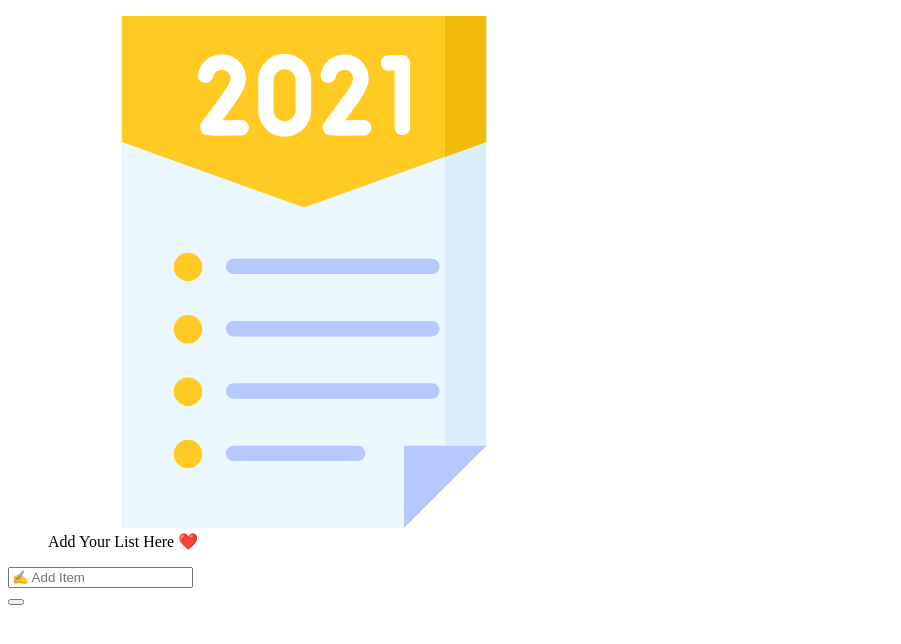
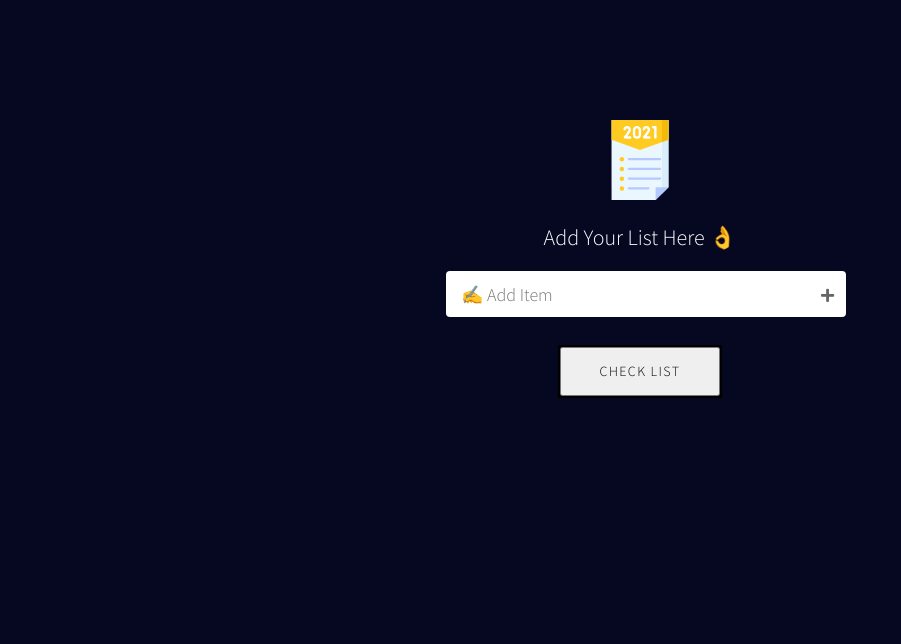
Before and after one commit to muktinathrajbanshi/restaurant, a React (Create React App) app: page / in a window 1280 px wide. Shown: the top 644 px of the page, without its empty margins (0-901 px from the left). Built offline with nearby package versions, Linux system fonts and the light colour scheme.

Commit message:
adding items in todo list

```diff
--- a/src/components/todoreact/style.css
+++ b/src/components/todoreact/style.css
@@ -0,0 +1,228 @@
+@import url("https://fonts.googleapis.com/css2?family=Source+Sans+Pro:wght@300&display=swap");
+
+* {
+  margin: 0;
+  padding: 0;
+  box-sizing: border-box;
+  font-family: "Source Sans Pro", sans-serif;
+}
+
+html {
+  font-size: 62.5%;
+}
+
+.main-div {
+  min-height: 100vh;
+  background: #060822;
+  display: flex;
+  justify-content: center;
+  /* align-items: center; */
+}
+
+.child-div {
+  text-align: center;
+  margin-top: 12rem;
+}
+
+.child-div figure img {
+  width: 10rem;
+  height: 8rem;
+}
+
+.child-div figure figcaption {
+  color: #fff;
+  font-size: 2.2rem;
+  padding-top: 2rem;
+  text-transform: capitalize;
+}
+
+input {
+  /* display: block; */
+  min-width: 40rem;
+  height: 3.4rem;
+  padding: 2rem 1.2rem;
+  font-size: 1.8rem;
+  line-height: 1.42857143;
+  margin-top: 2rem;
+  color: rgb(58, 57, 57);
+  background-color: #fff;
+  background-image: none;
+  border: 0.1rem solid #ccc;
+  border-radius: 0.4rem;
+  -webkit-box-shadow: inset 0 0.1rem 0.1rem rgb(0 0 0 / 8%);
+  box-shadow: inset 0 0.1rem 0.1rem rgb(0 0 0 / 8%);
+  transition: border-color ease-in-out 0.15s, box-shadow ease-in-out 0.15s;
+}
+
+input,
+input:focus,
+input:active,
+input:active:focus {
+  border: none;
+  padding: 2.3rem 1.5rem;
+  outline: none;
+}
+input {
+  -webkit-box-shadow: none;
+  box-shadow: none;
+  -webkit-transition: all 0.2s linear;
+  transition: all 0.2s linear;
+}
+input:focus {
+  -webkit-box-shadow: 0 0 1.5rem rgba(0, 0, 0, 0.2);
+  box-shadow: 0 0 1.5rem rgba(0, 0, 0, 0.2);
+}
+
+/*  Please Subscribe to ThapaTechnical Youtube Channel
+/* Click Here: https://www.youtube.com/thapatechnical  */
+
+.todo-btn {
+  width: 5rem;
+  display: flex;
+  justify-content: space-around;
+}
+
+.fa {
+  margin-left: -2.5rem;
+  cursor: pointer;
+  pointer-events: auto;
+  z-index: 10;
+  background-color: #fff;
+  background-image: none;
+  color: #666;
+  -webkit-transition: color 0.15s linear;
+  transition: color 0.15s linear;
+  font-size: 2rem;
+}
+.fa:hover {
+  color: rgb(47, 214, 122);
+}
+
+.fa-plus:before {
+  content: "\f067";
+  font-size: 1.5rem;
+}
+
+.showItems {
+  margin-top: 3rem;
+  text-align: center;
+}
+
+.eachItem {
+  background: #fff;
+  padding: 1.2rem 1rem;
+  border-radius: 0.5rem;
+  margin-bottom: 0.7rem;
+  margin-left: 1rem;
+  min-width: 40rem;
+  word-break: break-word;
+  background: rgb(85, 41, 220);
+  display: flex;
+  justify-content: space-between;
+  align-items: center;
+}
+
+.eachItem:hover {
+  background: rgb(249, 249, 252);
+  color: rgb(85, 41, 220);
+}
+
+.showItems .eachItem h3 {
+  padding-left: 1rem;
+  font-size: 1.6rem;
+  color: #fff;
+}
+
+.fa-trash-alt,
+.fa-edit {
+  /* margin-left: -2.5rem; */
+  cursor: pointer;
+  pointer-events: auto;
+  z-index: 10;
+  color: rgb(251, 251, 251);
+  -webkit-transition: color 0.15s linear;
+  transition: color 0.15s linear;
+  font-size: 2rem;
+}
+
+.addItems .fa-edit {
+  color: rgb(47, 214, 122);
+}
+
+.fa-edit {
+  margin-left: -3.5rem;
+}
+
+/*  Please Subscribe to ThapaTechnical Youtube Channel
+/* Click Here: https://www.youtube.com/thapatechnical  */
+
+.eachItem:hover .fa-trash-alt {
+  color: rgb(214, 47, 61);
+}
+
+.eachItem:hover .fa-edit {
+  color: rgb(100, 214, 47);
+}
+
+.eachItem:hover h3 {
+  color: rgb(85, 41, 220);
+}
+
+.btn {
+  letter-spacing: 0.1em;
+  cursor: pointer;
+  font-size: 14px;
+  font-weight: 400;
+  line-height: 45px;
+  max-width: 160px;
+  position: relative;
+  text-decoration: none;
+  text-transform: uppercase;
+  width: 100%;
+}
+.btn:hover {
+  text-decoration: none;
+}
+
+.effect04 {
+  --uismLinkDisplay: var(--smLinkDisplay, inline-flex);
+  display: var(--uismLinkDisplay);
+  color: #000;
+  outline: solid 2px #000;
+  position: relative;
+  transition-duration: 0.4s;
+  overflow: hidden;
+}
+
+.effect04::before,
+.effect04 span {
+  margin: 0 auto;
+  transition-timing-function: cubic-bezier(0.86, 0, 0.07, 1);
+  transition-duration: 0.4s;
+}
+
+.effect04:hover {
+  background-color: rgb(85, 41, 220);
+}
+
+.effect04:hover span {
+  -webkit-transform: translateY(-400%) scale(-0.1, 20);
+  transform: translateY(-400%) scale(-0.1, 20);
+}
+
+.effect04::before {
+  content: attr(data-sm-link-text);
+  color: #fff;
+  position: absolute;
+  left: 0;
+  right: 0;
+  margin: auto;
+  -webkit-transform: translateY(500%) scale(-0.1, 20);
+  transform: translateY(500%) scale(-0.1, 20);
+}
+
+.effect04:hover::before {
+  letter-spacing: 0.05em;
+  -webkit-transform: translateY(0) scale(1, 1);
+  transform: translateY(0) scale(1, 1);
+}
--- a/src/components/todoreact/todo.js
+++ b/src/components/todoreact/todo.js
@@ -1,22 +1,55 @@
-import React from 'react'
+import React, { useState } from 'react';
 import "./style.css";
 const Todo = () => {
+    const [inputdata, setInputData] = useState("");
+    const [items, setItems] = useState([]);
+    // add the items function
+    const addItem = () => {
+        if(!inputdata) {
+            alert('plz fill the data');
+        } else {
+            setItems([... items, inputdata])
+        }   setInputData("");
+    };
   return (
     <>
         <div className='main-div'>
             <div className='child-div'>
                 <figure>
                     <img src="./images/todo.svg" alt="todologo" />
-                    <figcaption>Add Your List Here ❤️</figcaption>
+                    <figcaption>Add Your List Here 👌</figcaption>
                 </figure>
                     <div className='addItems'>
                         <input type="text"
                         placeholder="✍️ Add Item"
                         className="form-control"
+                        value={ inputdata }
+                        onChange={(event) => setInputData(event.target.value)}
                         />
-                        <i className="fa-solid fa-plus"></i>
+                        <i className="fa fa-plus add-btn" onClick={addItem}></i>
                     </div>
-                        <div className='showItem'><button className='btn effect04'></button> </div>
+                    {/* show our items */}
+                        <div className='showItems'>
+                            {items.map((curElem, index) => {
+                               return (
+                                <div className='eachItem' key={index} >
+                                <h3>{ curElem }</h3>
+                                <div className='todo-btn'>
+                                <i className="far fa-edit add-btn"></i>
+                                <i className="far fa-trash-alt add-btn"></i>
+                                </div>
+                                </div>
+                               );
+                            })}
+
+
+                        </div>
+                    {/* remove all button */}
+                        <div className='showItems'>
+                            <button className='btn effect04' data-sm-link-text="Remove All">
+                                <span>CHECK LIST</span>
+                            </button>
+                        </div>
             </div>
         </div>
     </>
```
